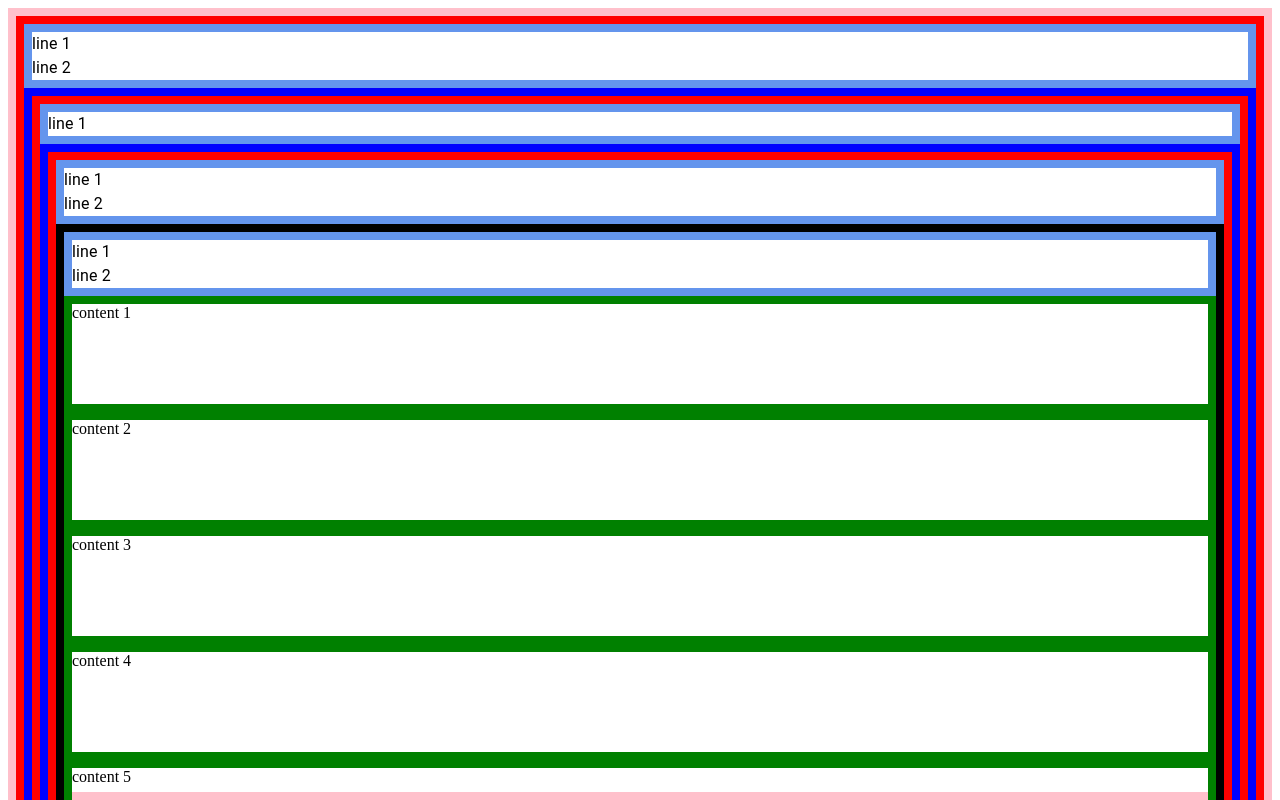
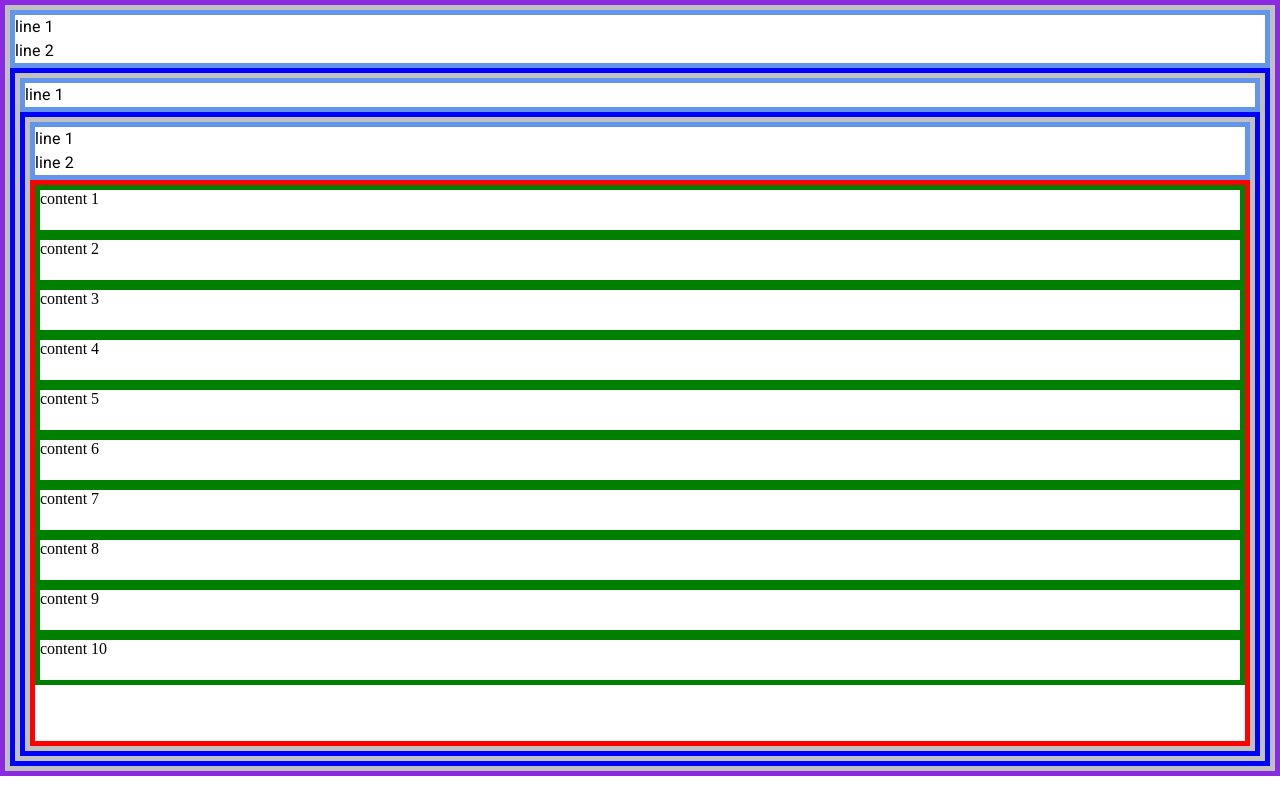
Before and after one commit to cwmaloney/ReactMaterialUiStackSizingDemo, a React app: page / in a window 1280 px wide. Shown: the top 800 px of the page. Built offline with nearby package versions, Linux system fonts and the light colour scheme; some packages are replaced by stand-ins of ours.

Commit message:
fixes...

```diff
--- /dev/null
+++ b/public/app.css
@@ -0,0 +1,9 @@
+* {
+  box-sizing: border-box;
+}
+
+body {
+  height: 100vh;
+  margin: 0;
+  text-rendering: optimizeSpeed;
+}
--- a/public/index.html
+++ b/public/index.html
@@ -4,12 +4,23 @@
   <meta charset="utf-8">
   <meta name="viewport" content="width=device-width, initial-scale=1, shrink-to-fit=no">
   <meta name="theme-color" content="#000000">
-  <!--
+      <!-- Fonts to support Material Design -->
+      <link
+      rel="stylesheet"
+      href="https://fonts.googleapis.com/css?family=Roboto:300,400,500,700&display=swap"
+    />
+    <!-- Icons to support Material Design -->
+    <link
+      rel="stylesheet"
+      href="https://fonts.googleapis.com/icon?family=Material+Icons"
+    />
+    <link rel="stylesheet" href="./app.css" />
+<!--
     manifest.json provides metadata used when your web app is added to the
     homescreen on Android. See https://developers.google.com/web/fundamentals/engage-and-retain/web-app-manifest/
   -->
-  <link rel="manifest" href="%PUBLIC_URL%/manifest.json">
-  <link rel="shortcut icon" href="%PUBLIC_URL%/favicon.ico">
+  <link rel="manifest" href="./manifest.json">
+  <link rel="shortcut icon" href="./favicon.ico">
   <!--
     Notice the use of %PUBLIC_URL% in the tags above.
     It will be replaced with the URL of the `public` folder during the build.
@@ -19,7 +30,7 @@
     work correctly both with client-side routing and a non-root public URL.
     Learn how to configure a non-root public URL by running `npm run build`.
   -->
-  <title>React App</title>
+  <title>React Material UI Stack Sizing Demo</title>
 
 </head>
 <body>
--- a/src/demo.js
+++ b/src/demo.js
@@ -13,45 +13,47 @@ import Typography from "@material-ui/core/Typography";
 const styles = {
   page: {
     height: "97vh",
-    border: "8px solid pink"
+    //overflowY: "scroll",
+    width: "100%",
+    margin: 0,
+    border: "5px solid blueviolet"
   },
   stack: {
     height: "100%",
-    border: "8px solid red"
+    border: "5px solid silver"
   },
   box: {
-    //height: "100%",
-    flexGrow: 1,
-    border: "8px solid blue"
+    height: "100%",
+    border: "5px solid blue"
   },
   header: {
     display: "hidden",
-    border: "8px solid cornflowerblue"
+    border: "5px solid cornflowerblue"
   },
-  tablewrapper: {
+  tableWrapper: {
     height: "100%",
     overflowY: "scroll",
-    border: "8px solid black"
+    border: "5px solid red"
   },
-  tableContainer: {
-    height: "100%",
-    border: "8px solid green"
-  },
-  table: {
-    border: "8px solid navy",
-    stickyHeader: true
-  },
-  tableBody: {},
+  // tableContainer: {
+  //   height: "100%",
+  //   border: "5px solid green"
+  // },
+  // table: {
+  //   border: "5px solid pink",
+  //   stickyHeader: true
+  // },
+  // tableBody: {},
   row: {
-    height: "100px",
-    border: "8px solid green"
+    height: "50px",
+    border: "5px solid green"
   }
 };
 
 export default function BasicTable() {
   return (
     <Box sx={styles.page}>
-      <Stack sx={styles.stack}>
+      <Stack direction="column" sx={styles.stack}>
         <Typography sx={styles.header}>
           line 1
           <br />
@@ -59,26 +61,26 @@ export default function BasicTable() {
           <br />
         </Typography>
         <Box sx={styles.box}>
-          <Stack sx={styles.stack}>
+          <Stack direction="column" sx={styles.stack}>
             <Typography sx={styles.header}>
               line 1
               <br />
             </Typography>
             <Box sx={styles.box}>
-              <Stack sx={styles.stack}>
+              <Stack direction="column" sx={styles.stack}>
                 <Typography sx={styles.header}>
                   line 1
                   <br />
                   line 2
                   <br />
                 </Typography>
-                <Box sx={styles.tablewrapper}>
-                  <Typography sx={styles.header}>
+                <Box sx={styles.tableWrapper}>
+                  {/* <Typography sx={styles.header}>
                     line 1
                     <br />
                     line 2
                     <br />
-                  </Typography>
+                  </Typography> */}
                   <Box sx={styles.row}>content 1</Box>
                   <Box sx={styles.row}>content 2</Box>
                   <Box sx={styles.row}>content 3</Box>
@@ -86,6 +88,9 @@ export default function BasicTable() {
                   <Box sx={styles.row}>content 5</Box>
                   <Box sx={styles.row}>content 6</Box>
                   <Box sx={styles.row}>content 7</Box>
+                  <Box sx={styles.row}>content 8</Box>
+                  <Box sx={styles.row}>content 9</Box>
+                  <Box sx={styles.row}>content 10</Box>
                   {/* <TableContainer sx={styleClasses.tableContainer}>
                     <Table
                       stickyHeader
--- a/src/public/app.css
+++ /dev/null
@@ -1,20 +0,0 @@
-* {
-  box-sizing: border-box;
-}
-
-/* html:focus-within {
-  scroll-behavior: smooth;
-} */
-
-body {
-  height: 100vh;
-  margin: 0;
-  text-rendering: optimizeSpeed;
-}
-
-input,
-button,
-textarea,
-select {
-  font: inherit;
-}
```
Also changed, not shown: src/package.json (deleted, +0 -17 lines), src/public/index.html (deleted, +0 -20 lines).
